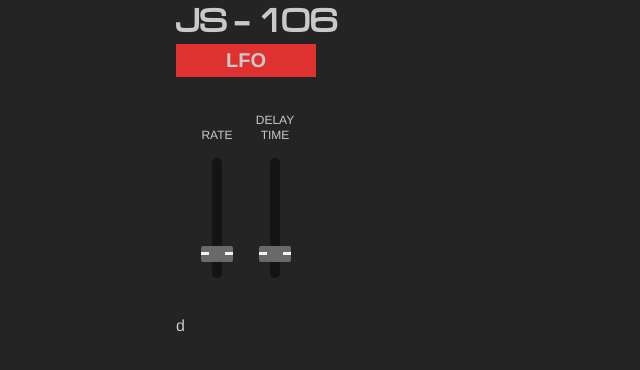
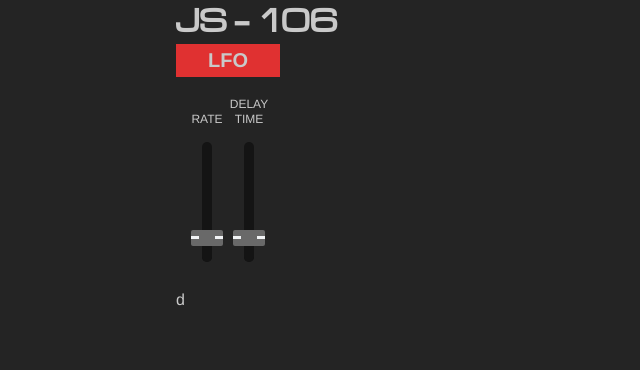
Before and after one commit to HodeonArtz/js-106, a React (Vite) app: page / in a window 1280 px wide. Shown: the top 370 px of the page, without its empty margins (0-640 px from the left). Built offline with nearby package versions, Linux system fonts and the light colour scheme.

Commit message:
fix: adjust ModuleBox spacing

```diff
--- a/src/components/layout/gen/ModuleBox.tsx
+++ b/src/components/layout/gen/ModuleBox.tsx
@@ -8,13 +8,13 @@
 
 const ModuleBox = ({ title, children }: Props) => {
   return (
-    <Stack align="stretch">
+    <Stack align="stretch" gap="xs">
       <Stack bg="red" align="center">
         <Text size="xl" fw="bold">
           {title}
         </Text>
       </Stack>
-      <Stack align="center" p="lg">
+      <Stack align="center" p="xs">
         {children}
       </Stack>
     </Stack>
--- a/src/components/layout/synth-mode-and-patches/LFOModule.tsx
+++ b/src/components/layout/synth-mode-and-patches/LFOModule.tsx
@@ -5,7 +5,7 @@
 const LFOModule = () => {
   return (
     <ModuleBox title="LFO">
-      <Group align="end">
+      <Group align="end" gap={0}>
         <JunoSlider label="Rate" />
         <JunoSlider label="Delay time" />
       </Group>
```
